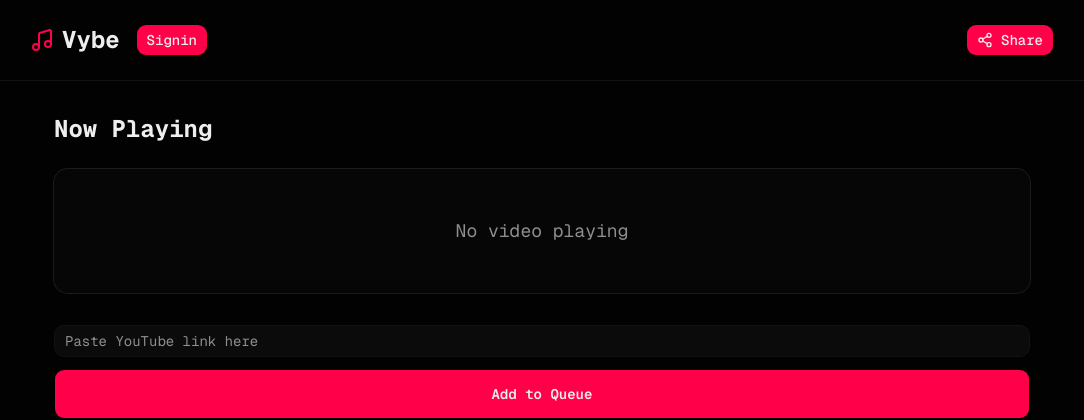
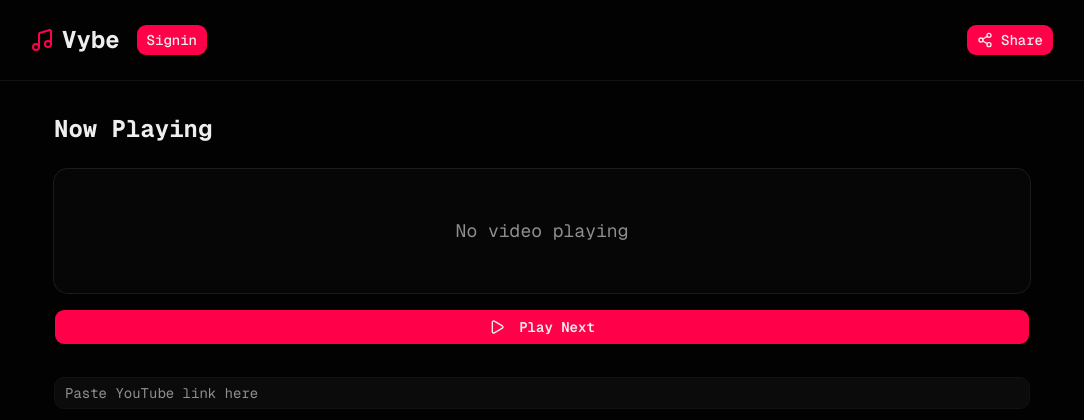
Before and after one commit to Haarush2006/Vybe, a Next.js app: page /dashboard in a window 1280 px wide. Shown: the top 420 px of the page, without its empty margins (98-1182 px from the left). Built offline with nearby package versions, Linux system fonts and the light colour scheme; no server answers.

Commit message:
resolved playNext button render issue

```diff
--- a/app/components/StreamView.tsx
+++ b/app/components/StreamView.tsx
@@ -228,22 +228,22 @@ export default function StreamView({
                                 </>
                             )}
                         </div>
-                        {playVideo && (
-                            <Button
-                                onClick={playNext}
-                                disabled={playNextLoader}
-                                className="bg-primary hover:bg-primary/90 text-primary-foreground font-semibold mt-6"
-                                size="lg"
-                            >
-                                <Play className="mr-2 h-4 w-4" />
-                                {playNextLoader ? "Loading..." : "Play Next"}
-                            </Button>
-                        )}
                     </Card>
                 ) : (
                     <Card className="bg-card border-border p-12 text-center">
                         <p className="text-muted-foreground text-lg">No video playing</p>
                     </Card>
+                )}
+                {playVideo && (
+                    <Button
+                        onClick={playNext}
+                        disabled={playNextLoader}
+                        className="bg-primary hover:bg-primary/90 text-primary-foreground font-semibold mt-4 w-full"
+                        size="lg"
+                    >
+                        <Play className="mr-2 h-4 w-4" />
+                        {playNextLoader ? "Loading..." : "Play Next"}
+                    </Button>
                 )}
             </section>
 
```
